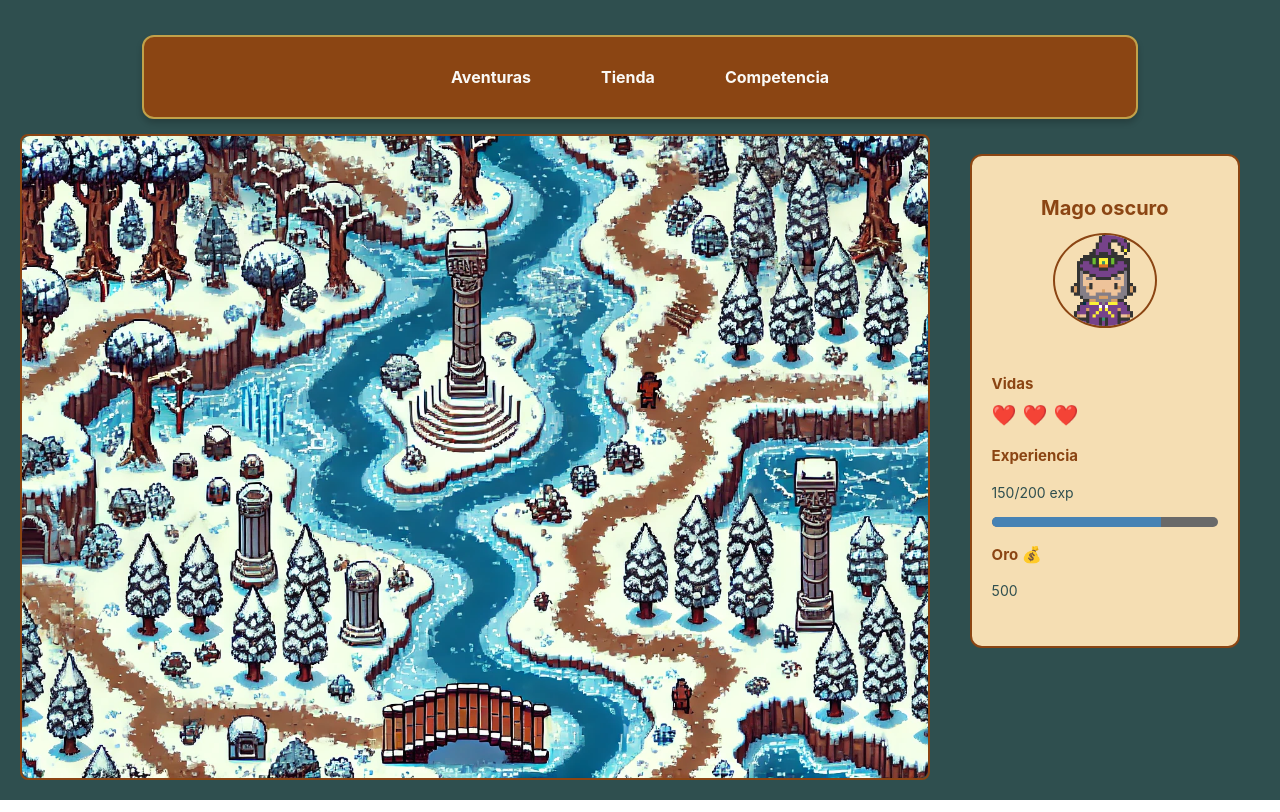
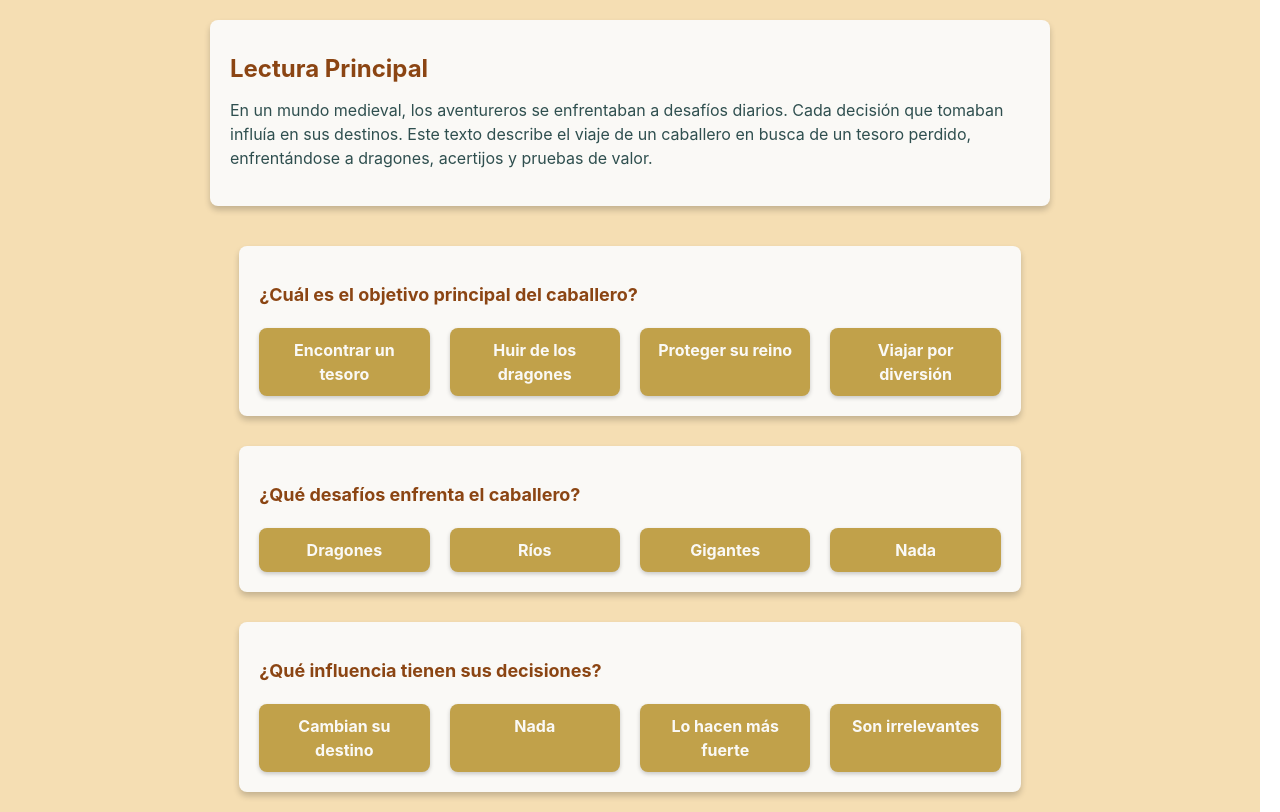
Before and after one commit to King-Arthur2/classCraft2.0, a React (Vite) app: page / in a window 1280 px wide. Built offline with nearby package versions, Linux system fonts and the light colour scheme.

Commit message:
Cambio a pantalla de lecturas

```diff
--- a/src/main.tsx
+++ b/src/main.tsx
@@ -6,6 +6,6 @@ import Lectura from './ReadingPage.tsx'
 
 createRoot(document.getElementById('root')!).render(
   <StrictMode>
-    <App />
+    <Lectura />
   </StrictMode>,
 )
```
